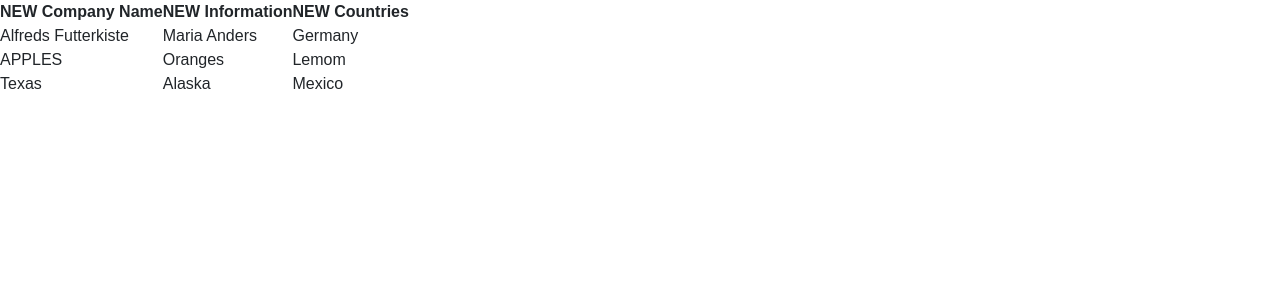
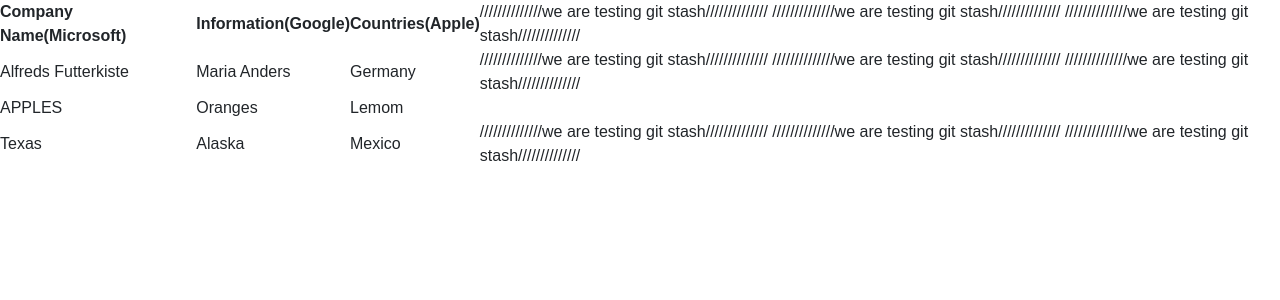
Before and after one commit to Ifthikar20/sampleproject, a Vue app: page /register in a window 1280 px wide. Shown: the top 300 px of the page. Built offline with nearby package versions, Linux system fonts and the light colour scheme; what vue2-editor would draw is missing.

Commit message:
I amd making this commit after stashing the relevent data

```diff
--- a/src/views/ForgotPassword.vue
+++ b/src/views/ForgotPassword.vue
@@ -1,6 +1,9 @@
 <template>
 <div class="sample-test-div">
 <h2>This is a h2 header </h2>
+//////////////we are testing git stash//////////////
+//////////////we are testing git stash//////////////
+//////////////we are testing git stash//////////////
 </div>
 </template>
 <script>
--- a/src/views/Register.vue
+++ b/src/views/Register.vue
@@ -2,14 +2,20 @@
   <div class="sample-table">
     <table>
       <tr>
-        <th>NEW Company Name</th>
-        <th>NEW Information</th>
-        <th>NEW Countries</th>
+        <th>Company Name(Microsoft)</th>
+        <th>Information(Google)</th>
+        <th>Countries(Apple)</th>
+        //////////////we are testing git stash////////////// //////////////we
+        are testing git stash////////////// //////////////we are testing git
+        stash//////////////
       </tr>
       <tr>
         <td>Alfreds Futterkiste</td>
         <td>Maria Anders</td>
         <td>Germany</td>
+        //////////////we are testing git stash////////////// //////////////we
+        are testing git stash////////////// //////////////we are testing git
+        stash//////////////
       </tr>
        <tr>
         <td>APPLES</td>
@@ -20,12 +26,13 @@
         <td>Texas</td>
         <td>Alaska</td>
         <td>Mexico</td>
+        //////////////we are testing git stash////////////// //////////////we
+        are testing git stash////////////// //////////////we are testing git
+        stash//////////////
       </tr>
-      </table>
+    </table>
   </div>
-
 </template>
 <script>
-export default
-{}
+export default {};
 </script>
```
Also changed, not shown: HELPtxt.txt.
